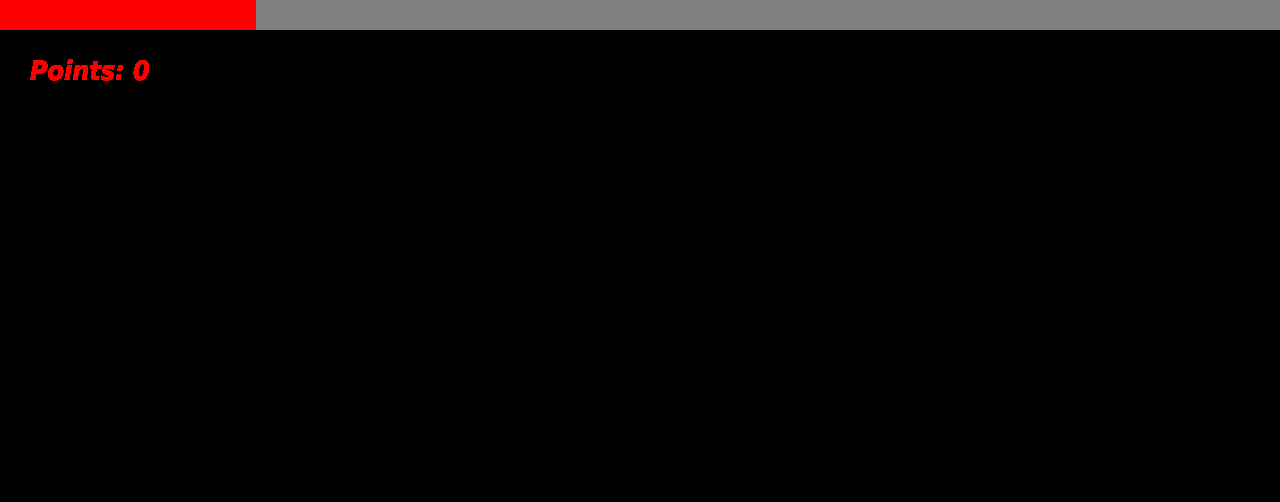
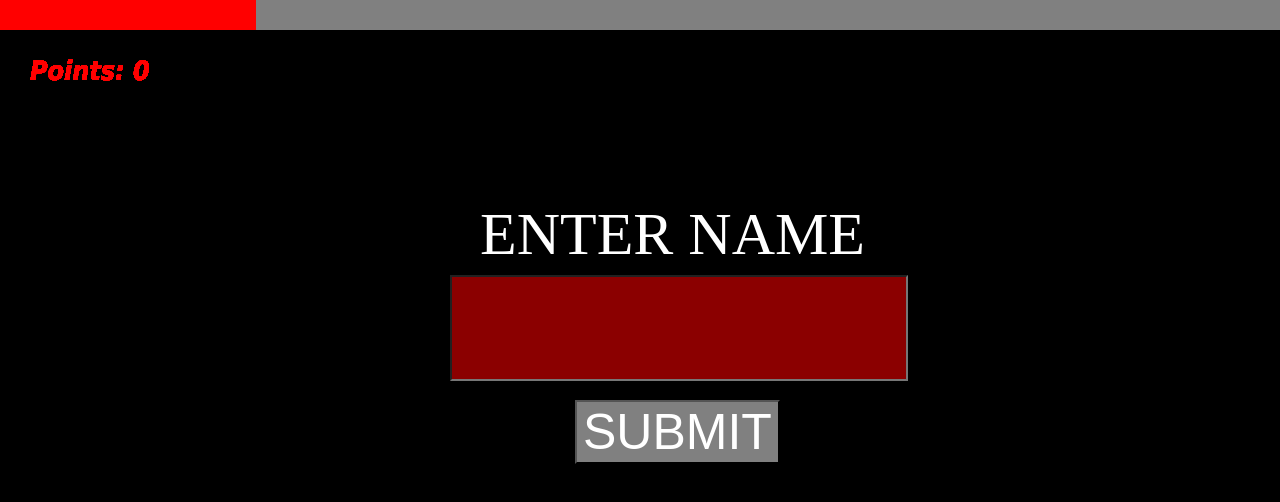
Before and after one commit to LuisVargasVic/invaders-that-come-from-space, a website: page invaders-front/gl-app-invaders.html in a window 1280 px wide. Drawn offline with Linux system fonts and the light colour scheme.

Commit message:
Game Over Enter Name

```diff
--- a/invaders-front/gl-app-invaders.html
+++ b/invaders-front/gl-app-invaders.html
@@ -130,6 +130,11 @@
 	</head>
 
 	<body onload="main();">
+		<div id="game_over" >
+			<p style="color:white; font-size: 60px; position:absolute; left:480px; top:140px;">ENTER NAME</p>
+			<input type="text" maxlength="5" style="position:absolute;	left:450px;	top:275px;	width:450px; height:100px;	background-color: darkred; font-size: 120px; color:white; text-align: center">
+			<button style="background-color:gray; position: absolute; left:575px; top: 400px; font-size:50px; color: white">SUBMIT</button>
+		</div>
 		<canvas id="canvas"></canvas>
 		<canvas id="text"></canvas>
 		<div id="myProgress">
```
Also changed, not shown: gl-app-version/game_over.html (added).
